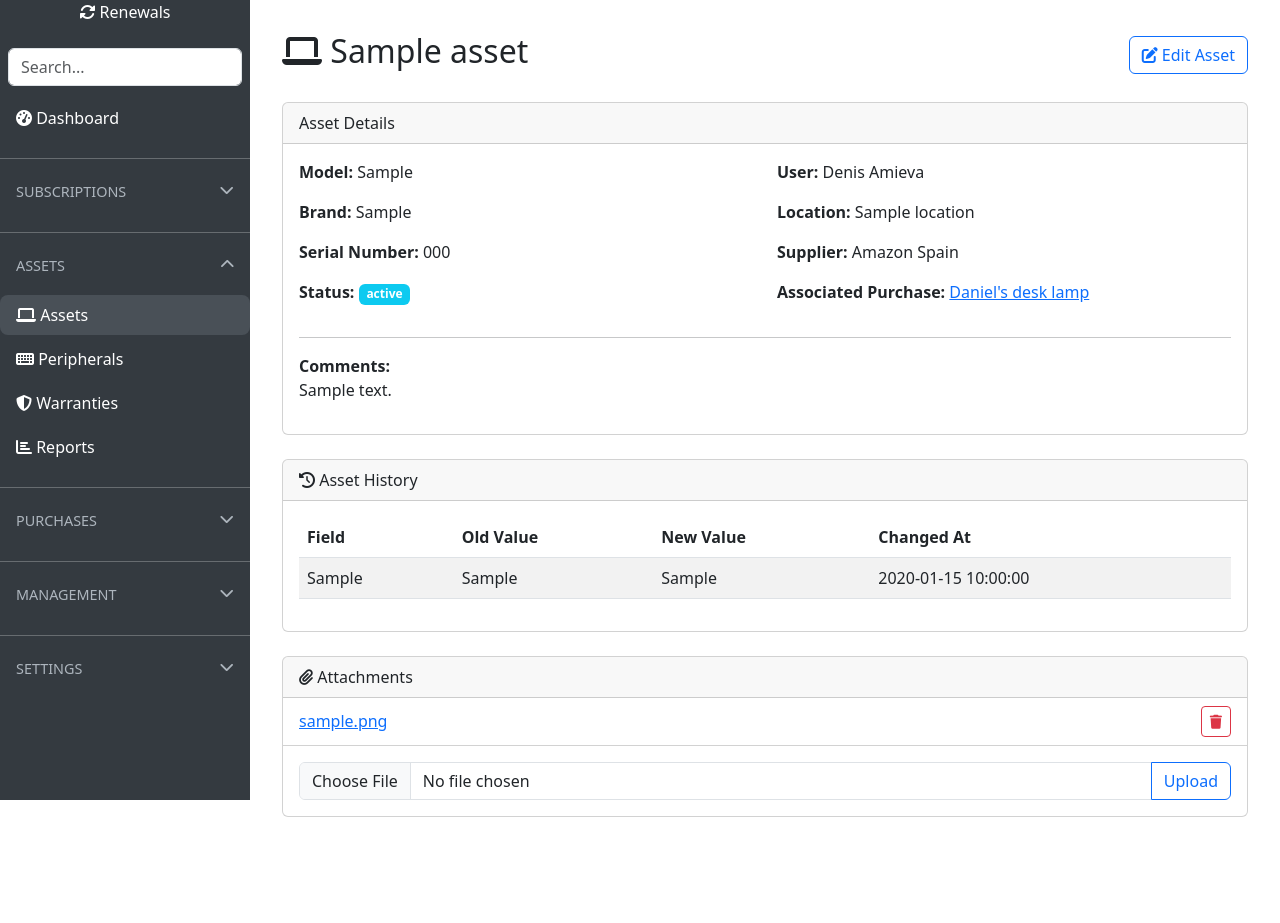
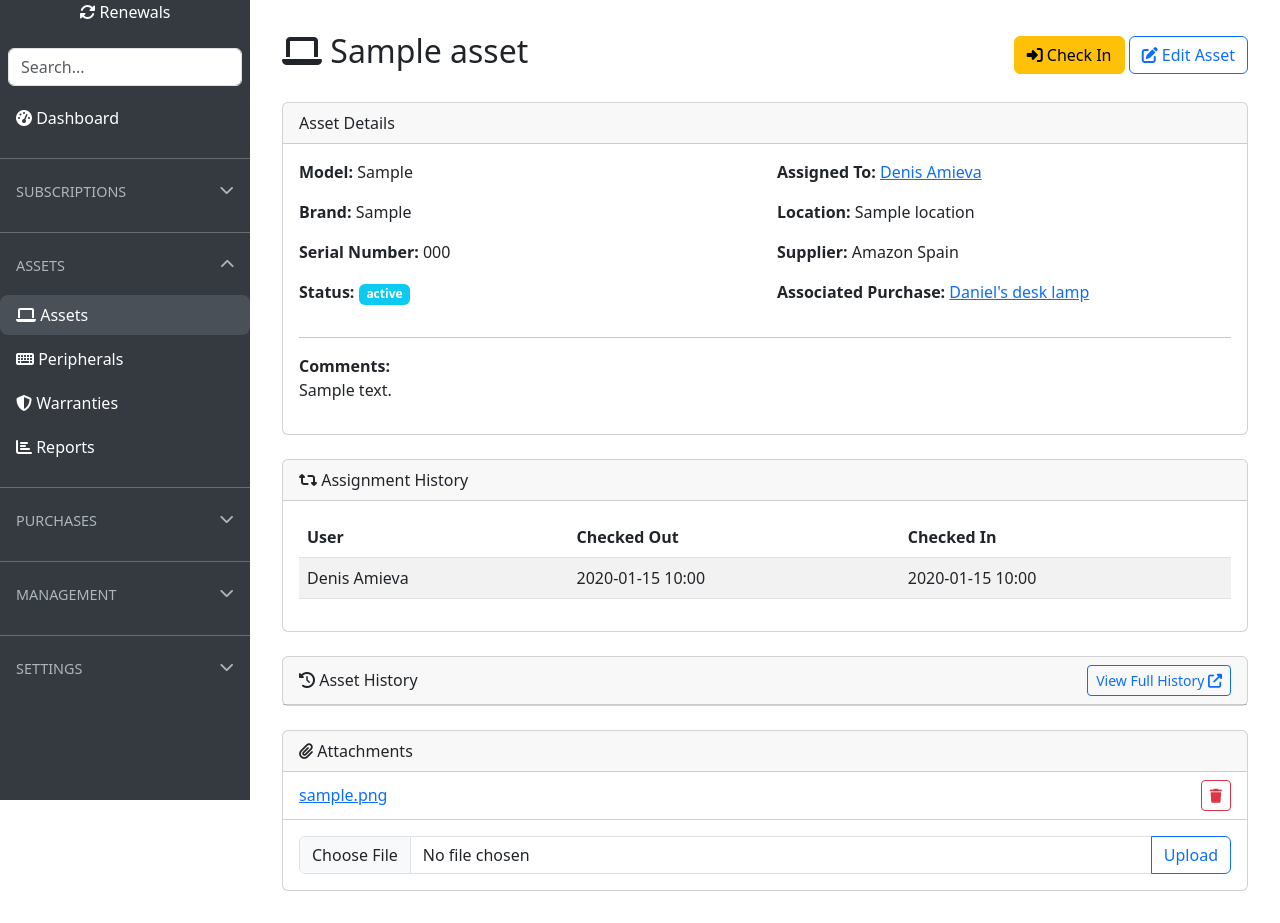
Before and after one commit to pixelotes/OpsDeck, a Flask app: page /assets/1 in a window 1280 px wide. Before the commit the page ends 817 px from the top, so only its background shows below. Run offline with Flask 3, Linux system fonts and the light colour scheme; a user stored in the database is signed in; tables that the repository leaves empty hold one stand-in row (values such as "Sample post"); some libraries are stand-ins or nearby versions.

Commit message:
feat: add checkin and checkout

```diff
--- a/src/routes/assets.py
+++ b/src/routes/assets.py
@@ -2,7 +2,7 @@ from flask import (
     Blueprint, render_template, request, redirect, url_for, flash
 )
 from datetime import datetime
-from ..models import db, Asset, AssetHistory, User, Location, Supplier, Purchase
+from ..models import db, Asset, AssetHistory, User, Location, Supplier, Purchase, AssetAssignment
 from .main import login_required
 
 assets_bp = Blueprint('assets', __name__)
@@ -80,8 +80,6 @@ def edit_asset(id):
     asset = Asset.query.get_or_404(id)
 
     if request.method == 'POST':
-        # ... (code for editing asset)
-        # This part is long, so it's omitted for brevity, but it should be here.
         changes = []
         if asset.name != request.form['name']:
             changes.append(('name', asset.name, request.form['name']))
@@ -168,15 +166,82 @@ def edit_asset(id):
                             locations=Location.query.order_by(Location.name).all(),
                             suppliers=Supplier.query.order_by(Supplier.name).all(),
                             purchases=Purchase.query.order_by(Purchase.description).all())
+
 @assets_bp.route('/<int:id>')
 @login_required
 def asset_detail(id):
     asset = Asset.query.get_or_404(id)
     return render_template('assets/detail.html', asset=asset)
 
+@assets_bp.route('/<int:id>/checkout', methods=['GET', 'POST'])
+@login_required
+def checkout_asset(id):
+    asset = Asset.query.get_or_404(id)
+    if asset.user:
+        flash('This asset is already checked out.', 'warning')
+        return redirect(url_for('assets.asset_detail', id=id))
+
+    if request.method == 'POST':
+        user_id = request.form.get('user_id')
+        notes = request.form.get('notes')
+
+        if not user_id:
+            flash('You must select a user.', 'danger')
+            return redirect(url_for('assets.checkout_asset', id=id))
+
+        user = User.query.get(user_id)
+        if not user:
+            flash('Selected user not found.', 'danger')
+            return redirect(url_for('assets.checkout_asset', id=id))
+
+        asset.user = user
+
+        assignment = AssetAssignment(asset_id=id, user_id=user_id, notes=notes)
+        db.session.add(assignment)
+
+        history_entry = AssetHistory(asset_id=id, field_changed='Status', old_value=asset.status, new_value=f'Checked out to {user.name}')
+        db.session.add(history_entry)
+
+        db.session.commit()
+        flash(f'Asset "{asset.name}" has been checked out to {user.name}.')
+        return redirect(url_for('assets.asset_detail', id=id))
+
+    users = User.query.order_by(User.name).filter_by(is_archived=False).all()
+    return render_template('assets/checkout.html', asset=asset, users=users)
+
+
+@assets_bp.route('/<int:id>/checkin', methods=['POST'])
+@login_required
+def checkin_asset(id):
+    asset = Asset.query.get_or_404(id)
+    if not asset.user:
+        flash('This asset is already checked in.', 'warning')
+        return redirect(url_for('assets.asset_detail', id=id))
+
+    assignment = AssetAssignment.query.filter_by(asset_id=id, checked_in_date=None).order_by(AssetAssignment.checked_out_date.desc()).first()
+
+    if assignment:
+        assignment.checked_in_date = datetime.utcnow()
+
+    history_entry = AssetHistory(asset_id=id, field_changed='Status', old_value=f'Checked out to {asset.user.name}', new_value='Checked In')
+    db.session.add(history_entry)
+
+    asset.user = None
+
+    db.session.commit()
+    flash(f'Asset "{asset.name}" has been checked in.')
+    return redirect(url_for('assets.asset_detail', id=id))
 
 @assets_bp.route('/warranties')
 @login_required
 def warranties():
     assets = Asset.query.all()
     return render_template('assets/warranties.html', assets=assets)
+
+@assets_bp.route('/<int:id>/history')
+@login_required
+def asset_history(id):
+    """Displays the full history for a single asset."""
+    asset = Asset.query.get_or_404(id)
+    # The history is ordered by date in the model, so no need to sort here
+    return render_template('assets/history.html', asset=asset)
--- a/src/templates/assets/detail.html
+++ b/src/templates/assets/detail.html
@@ -5,9 +5,20 @@
 {% block content %}
 <div class="d-flex justify-content-between align-items-center mb-4">
     <h2><i class="fas fa-laptop"></i> {{ asset.name }}</h2>
-    <a href="{{ url_for('assets.edit_asset', id=asset.id) }}" class="btn btn-outline-primary">
-        <i class="fas fa-edit"></i> Edit Asset
-    </a>
+    <div>
+        {% if asset.user_id %}
+        <form action="{{ url_for('assets.checkin_asset', id=asset.id) }}" method="POST" class="d-inline" onsubmit="return confirm('Are you sure you want to check in this asset?');">
+            <button type="submit" class="btn btn-warning"><i class="fas fa-sign-in-alt"></i> Check In</button>
+        </form>
+        {% else %}
+        <a href="{{ url_for('assets.checkout_asset', id=asset.id) }}" class="btn btn-success">
+            <i class="fas fa-sign-out-alt"></i> Check Out
+        </a>
+        {% endif %}
+        <a href="{{ url_for('assets.edit_asset', id=asset.id) }}" class="btn btn-outline-primary">
+            <i class="fas fa-edit"></i> Edit Asset
+        </a>
+    </div>
 </div>
 
 <div class="card mb-4">
@@ -21,7 +32,13 @@
                 <p><strong>Status:</strong> <span class="badge bg-info">{{ asset.status }}</span></p>
             </div>
             <div class="col-md-6">
-                <p><strong>User:</strong> {{ asset.user.name if asset.user else 'N/A' }}</p>
+                <p><strong>Assigned To:</strong>
+                    {% if asset.user %}
+                        <a href="{{ url_for('users.user_detail', id=asset.user.id) }}">{{ asset.user.name }}</a>
+                    {% else %}
+                        <span class="text-muted">Not Assigned</span>
+                    {% endif %}
+                </p>
                 <p><strong>Location:</strong> {{ asset.location.name if asset.location else 'N/A' }}</p>
                 <p><strong>Supplier:</strong> {{ asset.supplier.name if asset.supplier else 'N/A' }}</p>
                 <p><strong>Associated Purchase:</strong>
@@ -42,32 +59,40 @@
 </div>
 
 <div class="card mt-4">
-    <div class="card-header"><i class="fas fa-history"></i> Asset History</div>
+    <div class="card-header"><i class="fas fa-retweet"></i> Assignment History</div>
     <div class="card-body">
         <table class="table table-striped">
             <thead>
                 <tr>
-                    <th>Field</th>
-                    <th>Old Value</th>
-                    <th>New Value</th>
-                    <th>Changed At</th>
+                    <th>User</th>
+                    <th>Checked Out</th>
+                    <th>Checked In</th>
                 </tr>
             </thead>
             <tbody>
-                {% for entry in asset.history %}
+                {% for entry in asset.assignments %}
                 <tr>
-                    <td>{{ entry.field_changed }}</td>
-                    <td>{{ entry.old_value }}</td>
-                    <td>{{ entry.new_value }}</td>
-                    <td>{{ entry.changed_at.strftime('%Y-%m-%d %H:%M:%S') }}</td>
+                    <td>{{ entry.user.name if entry.user else 'N/A' }}</td>
+                    <td>{{ entry.checked_out_date.strftime('%Y-%m-%d %H:%M') }}</td>
+                    <td>{{ entry.checked_in_date.strftime('%Y-%m-%d %H:%M') if entry.checked_in_date else 'Currently Checked Out' }}</td>
                 </tr>
                 {% else %}
                 <tr>
-                    <td colspan="4" class="text-center">No history found.</td>
+                    <td colspan="3" class="text-center">No assignment history found.</td>
                 </tr>
                 {% endfor %}
             </tbody>
         </table>
+    </div>
+</div>
+
+
+<div class="card mt-4">
+    <div class="card-header d-flex justify-content-between align-items-center">
+        <span><i class="fas fa-history"></i> Asset History</span>
+        <a href="{{ url_for('assets.asset_history', id=asset.id) }}" class="btn btn-sm btn-outline-primary">
+            View Full History <i class="fas fa-external-link-alt"></i>
+        </a>
     </div>
 </div>
 
```
Also changed, not shown: src/models.py (+11 -1 lines), src/templates/assets/checkout.html (added, +31 -0 lines), src/templates/assets/history.html (added, +87 -0 lines).
